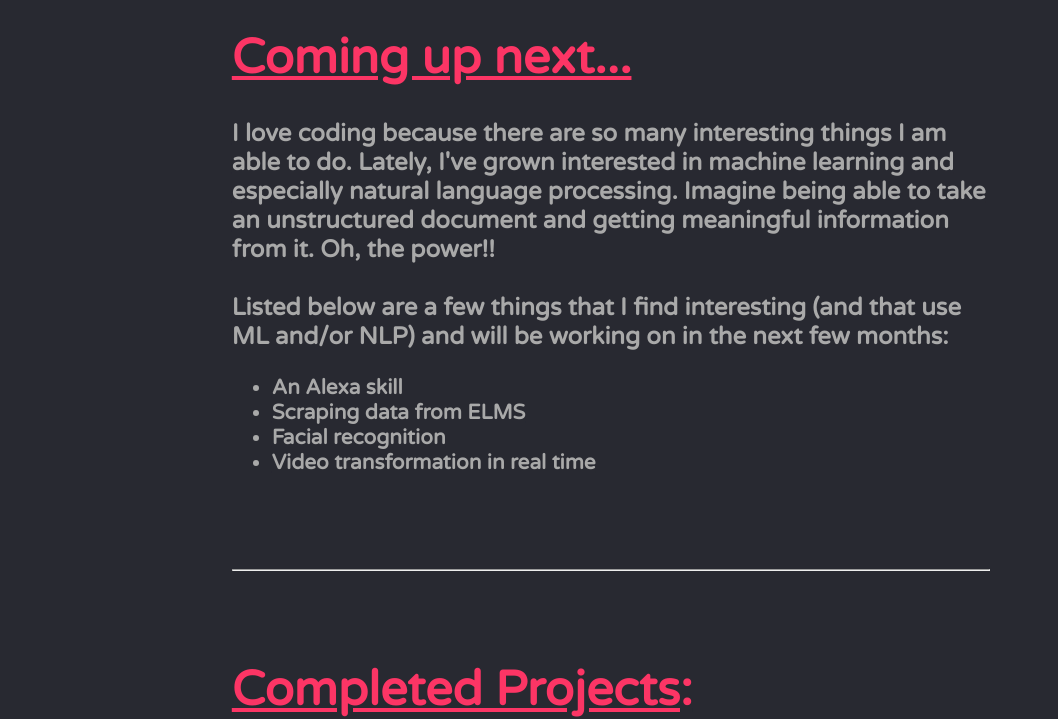
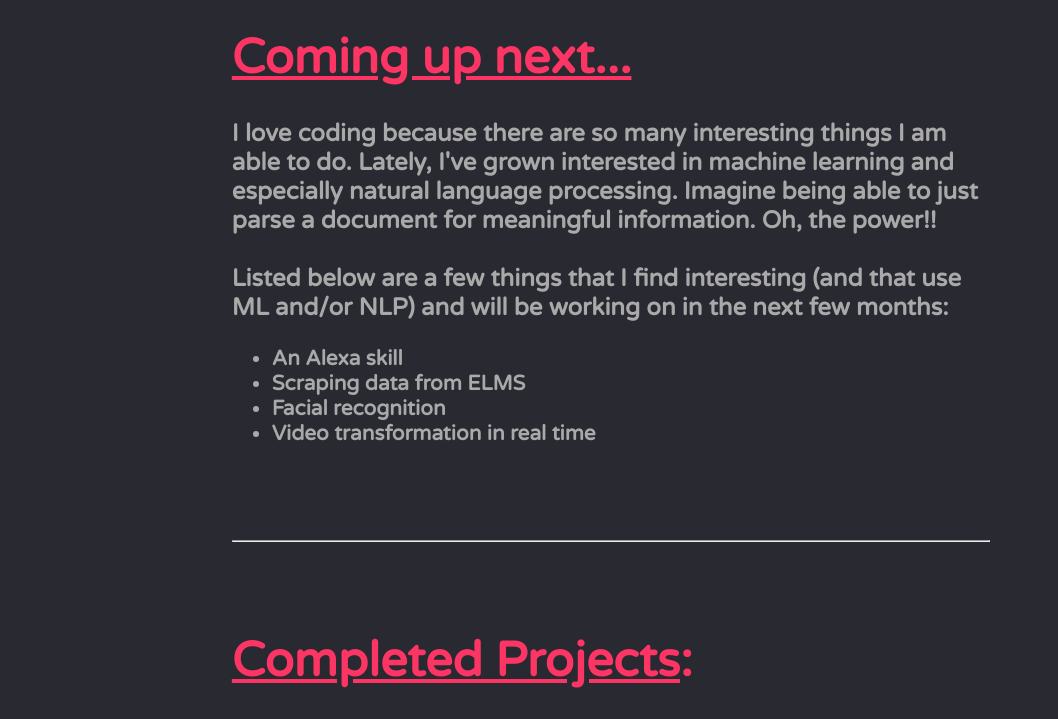
Before and after one commit to yashkaps/yashkaps.github.io, a plain HTML site: page projects.html in a window 1280 px wide. Shown: the part 113-832 px from the top of the page, without its empty margins (29-1087 px from the left). Drawn offline with Linux system fonts and the light colour scheme.

Commit message:
Update projects.html

```diff
--- a/projects.html
+++ b/projects.html
@@ -25,7 +25,7 @@
   <div id="main">
 
     <h1 id="test"> <u>Coming up next...</u> </h1>
-    <h3>I love coding because there are so many interesting things I am able to do. Lately, I've grown interested in machine learning and especially natural language processing. Imagine being able to take an unstructured document and getting meaningful information from it. Oh, the power!! <br><br>
+    <h3>I love coding because there are so many interesting things I am able to do. Lately, I've grown interested in machine learning and especially natural language processing. Imagine being able to just parse a document for meaningful information. Oh, the power!! <br><br>
     Listed below are a few things that I find interesting (and that use ML and/or NLP) and will be working on in the next few months:
     <br>
     <ul>
```
